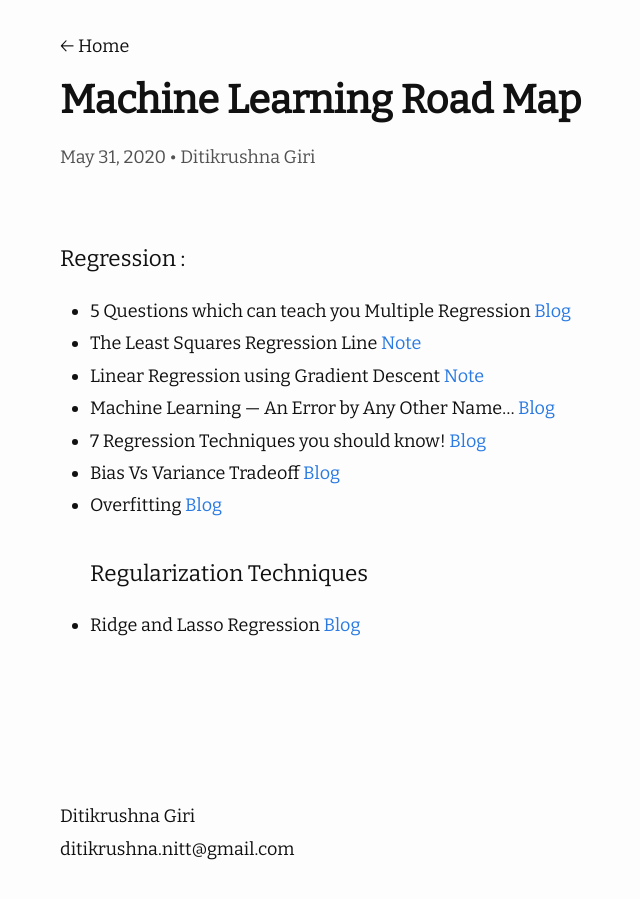
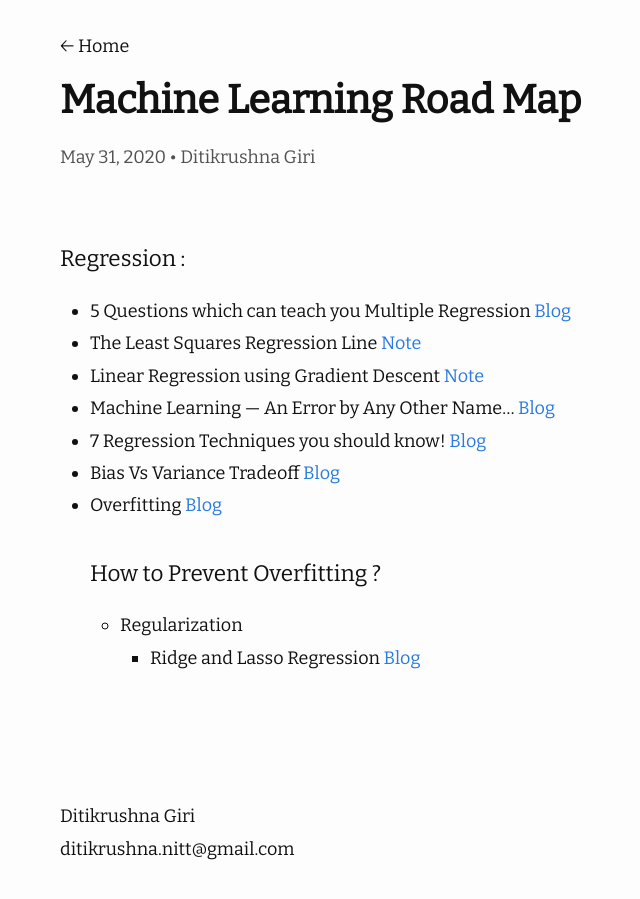
Before and after one commit to ditikrushna/eNotes, a Jekyll site: the page built from _posts/2020-05-31-Machine Learning Road Map.md, in a window 1280 px wide. Shown: the whole page, without its empty margins (210-850 px from the left). Built offline with Jekyll 4.4.1, drawn with Linux system fonts in a browser that asks for light colours; nearby versions of some CDN libraries.

Commit message:
Update 2020-05-31-Machine Learning Road Map.md

```diff
--- a/_posts/2020-05-31-Machine Learning Road Map.md
+++ b/_posts/2020-05-31-Machine Learning Road Map.md
@@ -14,5 +14,6 @@ author: "Ditikrushna Giri"
 - 7 Regression Techniques you should know! [Blog](https://www.analyticsvidhya.com/blog/2015/08/comprehensive-guide-regression/?utm_source=blog&utm_medium=RideandLassoRegressionarticle)
 - Bias Vs Variance Tradeoff [Blog](https://elitedatascience.com/bias-variance-tradeoff)
 - Overfitting [Blog](https://elitedatascience.com/overfitting-in-machine-learning)
-#### Regularization Techniques
-- Ridge and Lasso Regression [Blog](https://www.analyticsvidhya.com/blog/2016/01/ridge-lasso-regression-python-complete-tutorial/)
+#### How to Prevent Overfitting ?
+  - Regularization
+     - Ridge and Lasso Regression [Blog](https://www.analyticsvidhya.com/blog/2016/01/ridge-lasso-regression-python-complete-tutorial/)
```
